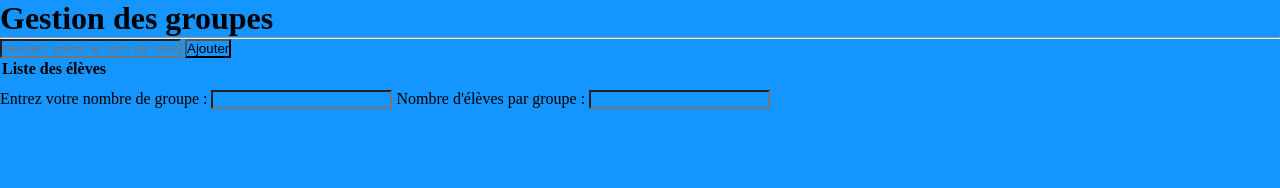
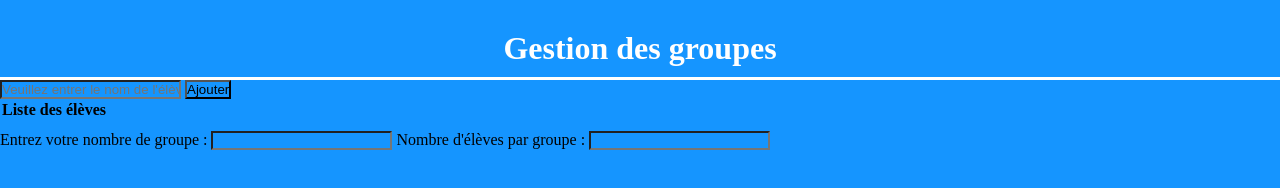
Before and after one commit to biben-hub/repartition-promo-en-groupe, a plain HTML site: page index.html in a window 1280 px wide. Drawn offline with Linux system fonts and the light colour scheme.

```diff
--- a/index.html
+++ b/index.html
@@ -9,12 +9,11 @@
 <body>
     <header>
         <h1>Gestion des groupes</h1>
-        <hr>
     </header>
     <main class="container">
         <section class="student-adding-area">
-            <input type="text" placeholder="Veuillez entrer le nom de l'élève à ajouter">
-            <button>Ajouter</button>
+            <input type="text" placeholder="Veuillez entrer le nom de l'élève à ajouter...">
+            <button id="add-btn">Ajouter</button>
         </section>
         <section class="student-list">
             <table>
@@ -39,6 +38,9 @@
                 <label for="">Nombre d'élèves par groupe : </label>
                 <input type="text">
             </div>
+            <div>
+
+            </div>
         </section>
     </main>
     <script src="script.js"></script>
--- a/style.css
+++ b/style.css
@@ -4,3 +4,12 @@
     box-sizing: border-box;
     background-color: #1595FF;
 }
+header{
+    border-bottom: 3px solid #ffffff;
+    height: 10vh;
+    text-align: center;
+}
+header h1 {
+    padding-top: 30px;
+    color: #ffffff;
+}
```
